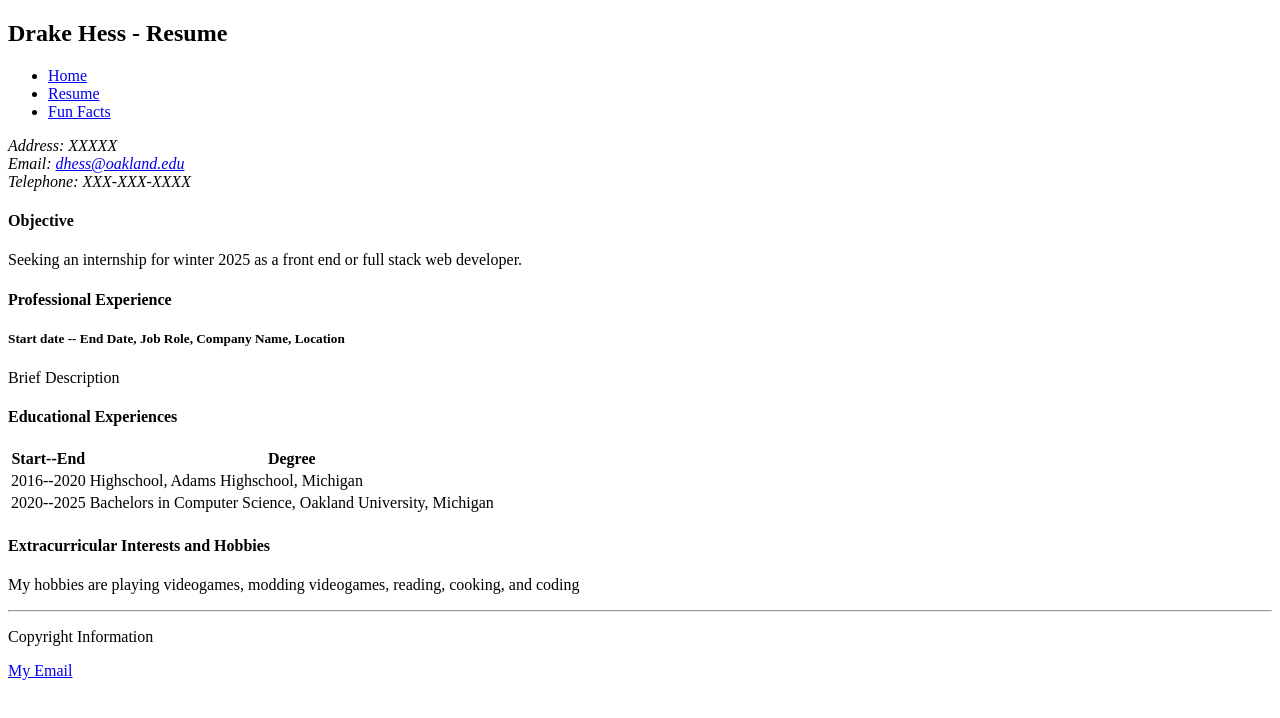
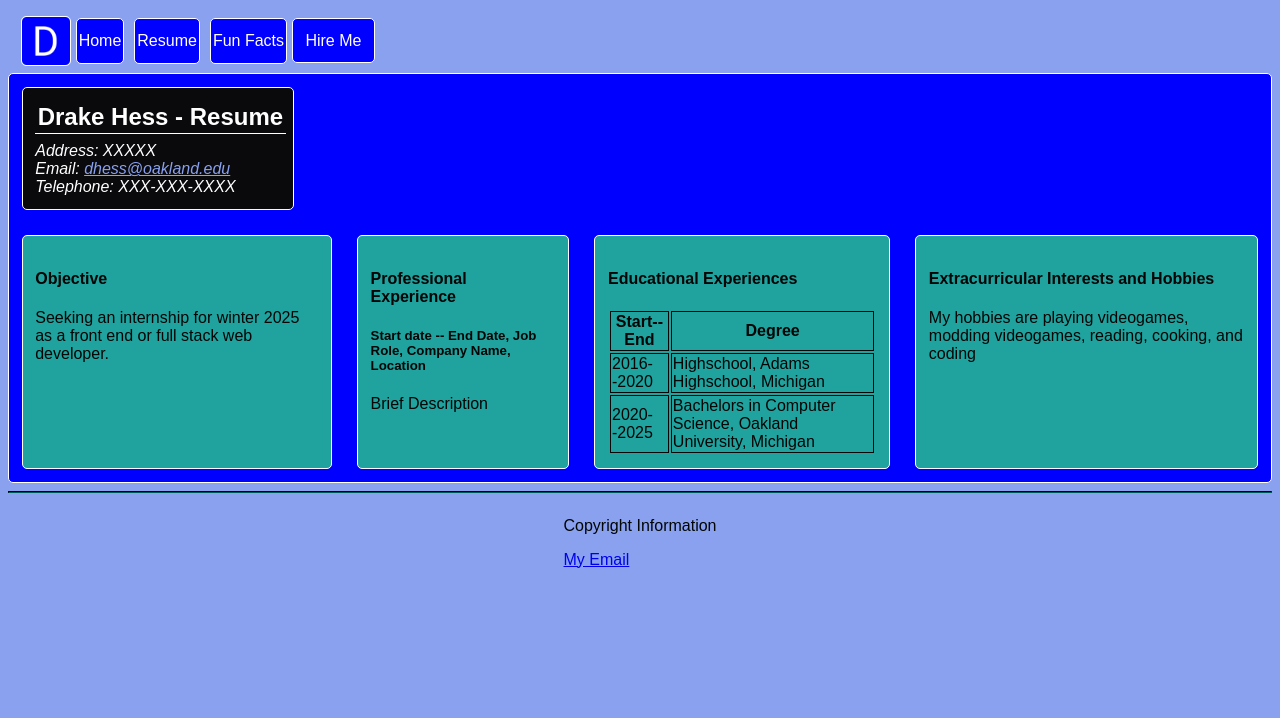
Before and after one commit to dhess24/csi3150Assignment1, a plain HTML site: page html/my_resume.html in a window 1280 px wide. Drawn offline with Linux system fonts and the light colour scheme.

Commit message:
assignment 2

```diff
--- /dev/null
+++ b/css/portfolio_style.css
@@ -0,0 +1,195 @@
+/* Color palette: #0000ff, #20a39e, #89a1ef, #000505, #ffffff, #0A090C */
+
+body {
+  background-color: #89a1ef;
+  color: #000505;
+  font-family: Arial, Helvetica, sans-serif;
+}
+
+header {
+  align-items: center;
+}
+
+#icon {
+  border: 1px solid #ffffff;
+  border-radius: 5px;
+}
+
+nav {
+  display: flex;
+  flex-direction: row;
+  flex-wrap: nowrap;
+  align-items: center;
+  padding: 1%;
+  height: 5vh;
+}
+
+ul {
+  display: flex;
+  align-items: center;
+  padding-left: 0%;
+  height: 100%;
+}
+
+li {
+  list-style-type: none;
+  padding: 2px;
+  margin: 5px;
+  border: 1px solid #ffffff;
+  border-radius: 5px;
+  background: #0000ff;
+  color: #ffffff;
+  transition: font-size 0.5s;
+  width: max-content;
+  height: 100%;
+  align-content: center;
+}
+
+li > a {
+  text-decoration: none;
+}
+
+li > a:link {
+  color: #ffffff;
+}
+
+li > a:visited {
+  color: #ffffff;
+}
+
+li > a:active {
+  color: #000505;
+}
+
+li:active {
+  background-color: #20a39e;
+}
+
+li:hover {
+  font-size: larger;
+}
+
+button {
+  padding: 1%;
+  border: 1px solid #ffffff;
+  border-radius: 5px;
+  background: #0000ff;
+  color: #ffffff;
+  width: max-content;
+  font-size: medium;
+}
+
+.wireframing-container {
+  background-color: #0000ff;
+  display: flex;
+  flex-direction: column;
+  border: 1px solid #ffffff;
+  border-radius: 5px;
+}
+
+.wireframing-title-container {
+  background-color: #0a090c;
+  margin: 1%;
+  padding: 1%;
+  border: 1px solid #ffffff;
+  border-radius: 5px;
+  color: #ffffff;
+  width: fit-content;
+}
+
+.wireframing-content-container {
+  display: flex;
+}
+
+.wireframing-title {
+  margin-bottom: 0%;
+  margin-top: 0%;
+  padding: 1%;
+  border-bottom: 1px solid #ffffff;
+  color: #ffffff;
+  width: max-content;
+}
+
+footer {
+  display: grid;
+  justify-content: center;
+}
+
+#hero-section {
+  display: flex;
+  flex-direction: row;
+  border: 1px solid #ffffff;
+  border-radius: 5px;
+  background: #0000ff;
+  padding: 1%;
+}
+
+#hero-section-title {
+  background-color: #0a090c;
+  margin: 1%;
+  margin-bottom: 10vh;
+  padding: 1%;
+  border: 1px solid #ffffff;
+  border-radius: 5px;
+  color: #ffffff;
+  width: fit-content;
+}
+
+#hero-section-content {
+  display: flex;
+  flex-direction: column;
+  padding: 1%;
+  border: 1px solid #ffffff;
+  border-radius: 5px;
+  background: #20a39e;
+  margin-right: 1%;
+}
+
+#graduation-progress {
+  margin-top: 5%;
+}
+
+.content-section {
+  padding: 1%;
+  margin: 1%;
+  border: 1px solid #ffffff;
+  border-radius: 5px;
+  background: #20a39e;
+  color: #000505;
+  max-width: 40vw;
+}
+
+.content-section-image {
+  max-width: 20vw;
+}
+
+.content-section-video {
+  width: 400px;
+  height: 226px;
+  max-width: 100%;
+  max-height: 56.25%;
+}
+
+address {
+  margin-top: 1vh;
+}
+
+address > a {
+  color: #89a1ef;
+}
+
+address > a:hover {
+  color: #20a39e;
+}
+
+th {
+  border: 1px solid #000505;
+}
+
+td {
+  border: 1px solid #000505;
+}
+
+hr {
+  border-color: #000505;
+}
--- a/html/my_resume.html
+++ b/html/my_resume.html
@@ -10,20 +10,26 @@
       href="../assets/img/favicon.ico"
       type="image/x-icon"
     />
+    <link rel="stylesheet" href="../css/portfolio_style.css" />
   </head>
   <body>
     <header>
-      <!--The heading of the page should be as follows - "Your Name - Resume"-->
-      <h2>Drake Hess - Resume</h2>
       <!--It should also contain the navigation bar listing the three pages, as you have for your home page-->
       <nav>
+        <img src="../assets/img/favicon.ico" alt="" id="icon" />
         <ul>
           <li><a href="../index.html">Home</a></li>
           <li><a href="./my_resume.html">Resume</a></li>
           <li><a href="./my_fun_facts.html">Fun Facts</a></li>
         </ul>
+        <button>Hire Me</button>
       </nav>
       <!--The page should have a sub heading listing your contact information, like your address, email, and telephone no. [No need to list your actual info if you don’t want to or plan to use this protofolio website for your personal use. You can use placeholder information for the sake of the assignment]-->
+    </header>
+    <main>
+      <div class="wireframing-container">
+        <div class="wireframing-title-container">
+          <h2 class="wireframing-title">Drake Hess - Resume</h2>
           <address>
             Address: XXXXX
             <br />
@@ -31,18 +37,17 @@
             <br />
             Telephone: XXX-XXX-XXXX
           </address>
-    </header>
-    <main>
-      <!--The next content should be first section of your resume. This should be called "Objective" and it should have a brief description about your professional objective (about one or two sentences). For example, "Seeking an internship for summer 2024 as a front end or full stack web developer."-->
-      <section>
+        </div>
+        <div class="wireframing-content-container">
+          <section class="content-section">
             <h4>Objective</h4>
             <p>
-          Seeking an internship for winter 2025 as a front end or full stack web
-          developer.
+              Seeking an internship for winter 2025 as a front end or full stack
+              web developer.
             </p>
           </section>
           <!--The next content should be your "professional experience". The content should be listed in subsections with each sub-section listing a specific experience. The heading of the subsection should be as follows - "Start date -- End Date, Job Role, Company Name, Location". After each sub-section, you should give a brief description of your job role in one to two sentences.-->
-      <section>
+          <section class="content-section">
             <h4>Professional Experience</h4>
             <!--I have no professional experience and do not want to make it up, so I just made a placeholder-->
             <section>
@@ -51,7 +56,7 @@
             </section>
           </section>
           <!--The next content should be your "educational experiences". This should be represented as a tabular content with 2 columns. The first column should be called "start--end" and should outline the start year and (expected) end-year. In addition, the second column should be titled "Degree" and should outline name of degree, place, and location.-->
-      <section>
+          <section class="content-section">
             <h4>Educational Experiences</h4>
             <table>
               <thead>
@@ -75,17 +80,18 @@
             </table>
           </section>
           <!--The next content should be your "Extracurricular Interests and Hobbies" and should have a one or two sentence description outlining your extra-curricular interests and hobbies like sports, reading, cooking, singing, etc.-->
-      <section>
+          <section class="content-section">
             <h4>Extracurricular Interests and Hobbies</h4>
             <p>
               My hobbies are playing videogames, modding videogames, reading,
               cooking, and coding
             </p>
           </section>
+        </div>
+      </div>
     </main>
-    <!--At the bottom of the page, you should specify your copyright information; your email; any other social media sites that you want people to know of. This portion of the content should be separated from rest of the content using a horizontal rule/line that should be visible on the page.-->
+    <hr />
     <footer>
-      <hr />
       <p>Copyright Information</p>
       <a href="mailto:dhess@oakland.edu">My Email</a>
     </footer>
```
Also changed, not shown: html/my_fun_facts.html (+21 -15 lines), index.html (+25 -21 lines). Lines whose indentation alone changed are shown as unchanged.
